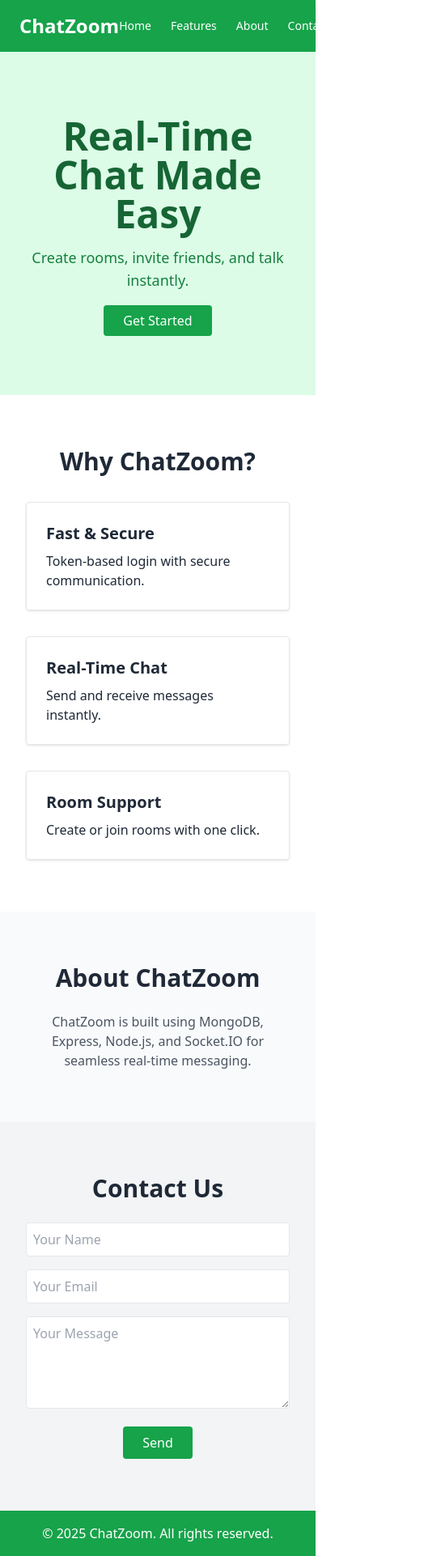
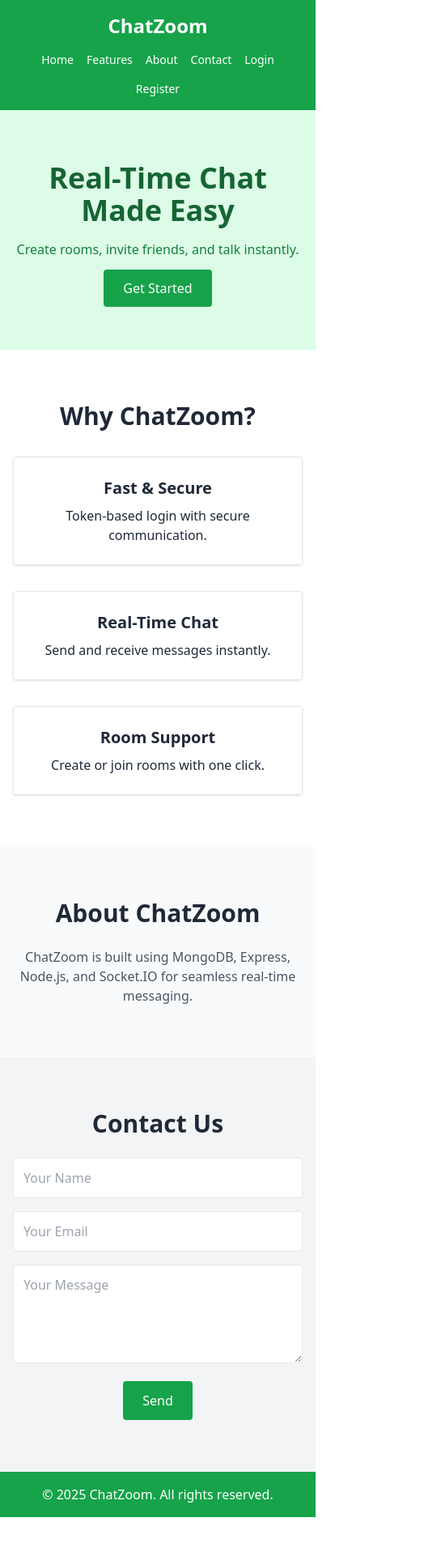
Before and after one commit to qutubuddin45/ChatZoom, a website: page public/index.html in a window 390 px wide. Shown: the whole page at 81% size, 545 px wide, since content can reach past the window. After the commit the page ends 1874 px from the top, so only its background shows below. Drawn offline with nearby package versions, Linux system fonts and the light colour scheme; some packages are replaced by stand-ins of ours; a script that the page names is missing.

Commit message:
refactor: improve navbar and hero section layout for better responsiveness

```diff
--- a/public/index.html
+++ b/public/index.html
@@ -1,21 +1,27 @@
 <!DOCTYPE html>
 <html lang="en">
-
 <head>
   <meta charset="UTF-8" />
   <title>ChatZoom | Home</title>
+  <meta name="viewport" content="width=device-width, initial-scale=1.0" />
+
   <script src="https://cdn.tailwindcss.com"></script>
-  <meta name="viewport" content="width=device-width, initial-scale=1.0" />
-  <meta name="viewport" content="width=device-width, initial-scale=1.0" />
   <script src="https://cdn.jsdelivr.net/npm/sweetalert2@11"></script>
 </head>
 
 <body class="bg-white text-gray-800">
 
   <!-- Navbar -->
-   <nav class="bg-green-600 text-white px-6 py-4 flex justify-between items-center shadow-md">
-  <a href="./index.html" class="text-2xl font-bold">ChatZoom</a>
-  <ul class="flex space-x-6 text-sm font-medium">
+  <nav class="bg-green-600 text-white px-4 sm:px-6 py-4 shadow-md">
+    <div class="flex flex-col sm:flex-row justify-between items-center gap-4">
+
+      <!-- Logo -->
+      <a href="./index.html" class="text-2xl font-bold">
+        ChatZoom
+      </a>
+
+      <!-- Menu -->
+      <ul class="flex flex-wrap justify-center gap-4 text-sm font-medium">
         <li><a href="#" class="hover:text-green-200">Home</a></li>
         <li><a href="#features" class="hover:text-green-200">Features</a></li>
         <li><a href="#about" class="hover:text-green-200">About</a></li>
@@ -23,33 +29,41 @@
         <li><a href="./login.html" class="hover:text-green-200">Login</a></li>
         <li><a href="./register.html" class="hover:text-green-200">Register</a></li>
       </ul>
+
+    </div>
   </nav>
 
-<section class="bg-green-100 py-20 text-center px-4">
-  <h1 class="text-5xl font-bold text-green-800 mb-4">Real-Time Chat Made Easy</h1>
-  <p class="text-lg text-green-700 mb-6">Create rooms, invite friends, and talk instantly.</p>
+  <!-- Hero -->
+  <section class="bg-green-100 py-16 sm:py-20 text-center px-4">
+    <h1 class="text-4xl sm:text-5xl font-bold text-green-800 mb-4">
+      Real-Time Chat Made Easy
+    </h1>
+
+    <p class="text-base sm:text-lg text-green-700 mb-6">
+      Create rooms, invite friends, and talk instantly.
+    </p>
 
     <a href="./login.html"
-    class="bg-green-600 text-white px-6 py-2 rounded hover:bg-green-700 transition">
+      class="bg-green-600 text-white px-6 py-3 rounded hover:bg-green-700 transition">
       Get Started
     </a>
   </section>
 
+  <!-- Features -->
+  <section id="features" class="py-16 px-4 sm:px-8 text-center bg-white">
+    <h2 class="text-3xl font-semibold mb-8">Why ChatZoom?</h2>
 
-  </section>
-
-  <!-- Features -->
-  <section id="features" class="py-16 px-8 text-center bg-white">
-    <h2 class="text-3xl font-semibold mb-8">Why ChatZoom?</h2>
-    <div class="grid grid-cols-1 sm:grid-cols-3 gap-8 text-left max-w-6xl mx-auto">
+    <div class="grid grid-cols-1 sm:grid-cols-3 gap-8 max-w-6xl mx-auto">
       <div class="p-6 border rounded shadow">
         <h3 class="text-xl font-bold mb-2">Fast & Secure</h3>
         <p>Token-based login with secure communication.</p>
       </div>
+
       <div class="p-6 border rounded shadow">
         <h3 class="text-xl font-bold mb-2">Real-Time Chat</h3>
         <p>Send and receive messages instantly.</p>
       </div>
+
       <div class="p-6 border rounded shadow">
         <h3 class="text-xl font-bold mb-2">Room Support</h3>
         <p>Create or join rooms with one click.</p>
@@ -58,25 +72,48 @@
   </section>
 
   <!-- About -->
-  <section id="about" class="py-16 px-8 bg-gray-50 text-center">
+  <section id="about" class="py-16 px-4 sm:px-8 bg-gray-50 text-center">
     <h2 class="text-3xl font-semibold mb-6">About ChatZoom</h2>
+
     <p class="max-w-3xl mx-auto text-gray-600">
-      ChatZoom is built using MongoDB, Express, Node.js, and Socket.IO for seamless real-time messaging.
+      ChatZoom is built using MongoDB, Express, Node.js, and Socket.IO
+      for seamless real-time messaging.
     </p>
   </section>
 
   <!-- Contact -->
-  <section id="contact" class="py-16 px-8 bg-gray-100 text-center">
+  <section id="contact" class="py-16 px-4 sm:px-8 bg-gray-100 text-center">
     <h2 class="text-3xl font-semibold mb-6">Contact Us</h2>
 
     <form class="max-w-xl mx-auto space-y-4" id="contactForm">
-      <input type="text" name="name" placeholder="Your Name" required class="w-full p-2 border rounded" />
-      <input type="email" name="email" placeholder="Your Email" required class="w-full p-2 border rounded" />
-      <textarea name="message" rows="4" placeholder="Your Message" required
-        class="w-full p-2 border rounded"></textarea>
+      <input
+        type="text"
+        name="name"
+        placeholder="Your Name"
+        required
+        class="w-full p-3 border rounded"
+      />
 
-      <button type="submit"
-        class="bg-green-600 text-white px-6 py-2 rounded hover:bg-green-700 transition">
+      <input
+        type="email"
+        name="email"
+        placeholder="Your Email"
+        required
+        class="w-full p-3 border rounded"
+      />
+
+      <textarea
+        name="message"
+        rows="4"
+        placeholder="Your Message"
+        required
+        class="w-full p-3 border rounded"
+      ></textarea>
+
+      <button
+        type="submit"
+        class="bg-green-600 text-white px-6 py-3 rounded hover:bg-green-700 transition"
+      >
         Send
       </button>
     </form>
```
Lines whose indentation alone changed are shown as unchanged.
